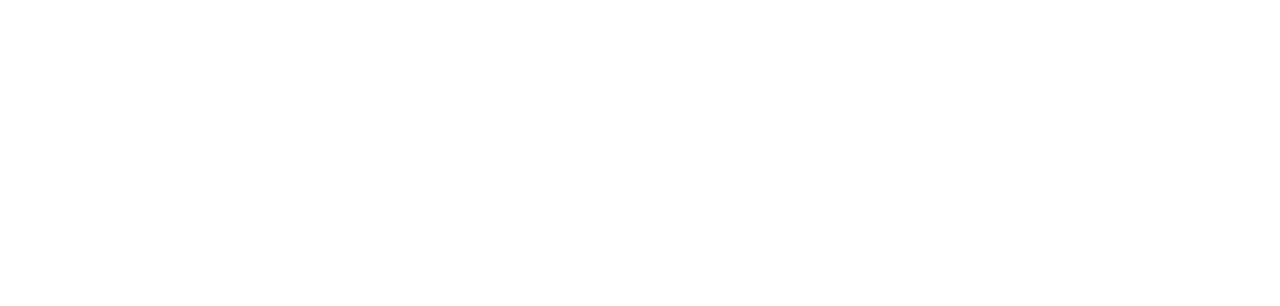
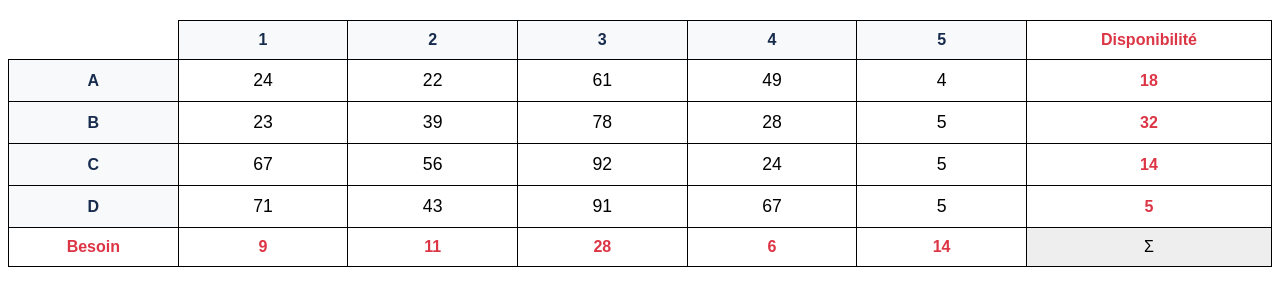
Before and after one commit to Nella04/ROproject, a React (Vite) app: page /a in a window 1280 px wide. Before the commit this address had no page. Shown: the top 306 px of the page. Built offline with nearby package versions, Linux system fonts and the light colour scheme.

Commit message:
arrangement de l'environnement

```diff
--- a/src/App.jsx
+++ b/src/App.jsx
@@ -4,6 +4,7 @@
 
 import FirstPage from './pages/firstPage';
 import SecondPage from './pages/secondPage';
+import Pageandrana from './pages/thirsPage';
 
 function App() {
   return (
@@ -12,6 +13,7 @@
         <Routes>
           <Route path="/" element={<FirstPage />} />
           <Route path="/second" element={<SecondPage />} />
+          <Route path="/a" element={<Pageandrana />} />
         </Routes>
       </div>
     </Router>
--- a/src/components/secondPage/LeftPanel.jsx
+++ b/src/components/secondPage/LeftPanel.jsx
@@ -9,6 +9,54 @@
     // --- Fonctions de mise à jour via setData ---
     const setDepots = (newDepots) => setData(prev => ({ ...prev, depots: newDepots }));
     const setMagasins = (newMagasins) => setData(prev => ({ ...prev, magasins: newMagasins }));
+
+    // --- Dans LeftPanel.jsx ---
+
+    useEffect(() => {
+        // 1. Synchronisation des dépôts avec noms par défaut (A, B, C...)
+        const updatedDepots = depots.map((d, i) => ({
+            ...d,
+            // Si le nom est vide, on génère le nom par défaut pour qu'il soit présent dans data
+            nomFinal: d.nom.trim() !== "" ? d.nom : String.fromCharCode(65 + (i % 26))
+        }));
+
+        // 2. Synchronisation des magasins avec noms par défaut (1, 2, 3...)
+        const updatedMagasins = magasins.map((m, i) => ({
+            ...m,
+            nomFinal: m.nom.trim() !== "" ? m.nom : (i + 1).toString()
+        }));
+
+        // 3. Matrice (identique à avant)
+        const newMatrice = depots.map((_, r) =>
+            magasins.map((_, c) => matrice[r]?.[c] || "")
+        );
+
+        // 4. Offres et Demandes (identique)
+        const newOffres = { ...offres };
+        depots.forEach(d => { if (newOffres[d.id] === undefined) newOffres[d.id] = ""; });
+
+        const newDemandes = { ...demandes };
+        magasins.forEach(m => { if (newDemandes[m.id] === undefined) newDemandes[m.id] = ""; });
+
+        // Comparaison pour éviter les boucles infinies
+        const hasChanged =
+            JSON.stringify(newMatrice) !== JSON.stringify(matrice) ||
+            JSON.stringify(updatedDepots) !== JSON.stringify(depots) || // Vérifie si les noms finaux ont changé
+            JSON.stringify(updatedMagasins) !== JSON.stringify(magasins);
+
+        if (hasChanged) {
+            setData(prev => ({
+                ...prev,
+                depots: updatedDepots,
+                magasins: updatedMagasins,
+                matrice: newMatrice,
+                offres: newOffres,
+                demandes: newDemandes
+            }));
+        }
+    }, [depots.length, magasins.length]);
+    // Note : Attention à ne pas mettre 'depots' ou 'magasins' entiers ici
+    // si vous mettez à jour 'setData' à l'intérieur, sinon -> boucle infinie.
 
     // --- Synchronisation de la matrice et des champs Offre/Demande ---
     useEffect(() => {
@@ -143,9 +191,9 @@
                 <button
                     className="bouton-btn bouton-btn-primary"
                     onClick={() => {
-                        console.log("data",data);
+                        console.log("data", data);
                         onAction(data);
-                        }
+                    }
                     }
                 >
                     {isCalculed ? "Modifier" : "Calculer"}
--- /dev/null
+++ b/src/components/secondPage/MatriceAffichage.jsx
@@ -0,0 +1,59 @@
+import React from 'react';
+import '../../style/components/secondPage/MatriceAffichage.scss';
+
+const MatriceAffichage = ({ nomdepot, nommagasin, dispo, besoin, matriceCoûts }) => {
+    return (
+        <div className="matrice-container">
+            <table className="custom-matrice">
+                <thead>
+                    <tr>
+                        {/* Case vide en haut à gauche */}
+                        <th className="empty-cell"></th>
+                        {/* En-têtes des colonnes : Noms des dépôts */}
+                        {nomdepot.map((depot, index) => (
+                            <th key={`h-depot-${index}`} className="header-depot">
+                                {depot}
+                            </th>
+                        ))}
+                        {/* Colonne finale pour la disponibilité */}
+                        <th className="header-dispo">Disponibilité</th>
+                    </tr>
+                </thead>
+                <tbody>
+                    {/* Lignes pour chaque magasin */}
+                    {nommagasin.map((magasin, rowIndex) => (
+                        <tr key={`row-magasin-${rowIndex}`}>
+                            {/* Première colonne de la ligne : Nom du magasin */}
+                            <td className="header-magasin">{magasin}</td>
+
+                            {/* Cellules intérieures (Matrice de données/coûts) */}
+                            {nomdepot.map((_, colIndex) => (
+                                <td key={`cell-${rowIndex}-${colIndex}`} className="data-cell">
+                                    {/* On affiche la valeur de la matrice si elle existe */}
+                                    {matriceCoûts && matriceCoûts[rowIndex] ? matriceCoûts[rowIndex][colIndex] : '-'}
+                                </td>
+                            ))}
+
+                            {/* Colonne de droite : Valeur de disponibilité (dispo) */}
+                            <td className="value-dispo">{dispo[rowIndex]}</td>
+                        </tr>
+                    ))}
+
+                    {/* Dernière ligne : Besoins */}
+                    <tr className="footer-besoin">
+                        <td className="label-besoin">Besoin</td>
+                        {besoin.map((b, index) => (
+                            <td key={`f-besoin-${index}`} className="value-besoin">
+                                {b}
+                            </td>
+                        ))}
+                        {/* Case vide en bas à droite ou Σ */}
+                        <td className="total-cell">Σ</td>
+                    </tr>
+                </tbody>
+            </table>
+        </div>
+    );
+};
+
+export default MatriceAffichage;
--- /dev/null
+++ b/src/pages/thirsPage.jsx
@@ -0,0 +1,29 @@
+import React from "react";
+import MatriceAffichage from "../components/secondPage/MatriceAffichage";
+
+export default function Pageandrana() {
+    const exempleDonnees = {
+        depots: ["1", "2", "3", "4","5"],
+        magasins: ["A", "B", "C", "D"],
+        disponibilites: [18, 32, 14, 5], // Valeurs à droite
+        besoins: [9, 11, 28, 6, 14],        // Valeurs en bas
+        // Matrice 2D pour les coûts centraux
+        couts: [
+            [24, 22, 61, 49,4],
+            [23, 39, 78, 28,5],
+            [67, 56, 92, 24,5],
+            [71, 43, 91, 67,5],
+        ]
+    };
+
+    // Utilisation :
+    return (
+        <MatriceAffichage
+            nomdepot={exempleDonnees.depots}
+            nommagasin={exempleDonnees.magasins}
+            dispo={exempleDonnees.disponibilites}
+            besoin={exempleDonnees.besoins}
+            matriceCoûts={exempleDonnees.couts}
+        />
+    )
+};
--- /dev/null
+++ b/src/style/components/secondPage/MatriceAffichage.scss
@@ -0,0 +1,50 @@
+.matrice-container {
+    margin: 20px 0;
+    overflow-x: auto;
+
+    .custom-matrice {
+        border-collapse: collapse;
+        width: 100%;
+        background-color: white;
+        font-family: Arial, sans-serif;
+
+        th,
+        td {
+            border: 1px solid #000; // Bordure noire comme sur l'image
+            padding: 10px;
+            text-align: center;
+            min-width: 60px;
+        }
+
+        .empty-cell {
+            border: none; // Pas de bordure pour la case en haut à gauche
+        }
+
+        .header-depot,
+        .header-magasin {
+            background-color: #f8f9fa;
+            font-weight: bold;
+            color: var(--primary-color, #172b4D);
+        }
+
+        .header-dispo,
+        .value-dispo,
+        .label-besoin,
+        .value-besoin {
+            color: #DC3545; // Rouge pour les stocks/besoins comme sur l'image
+            font-weight: bold;
+        }
+
+        .data-cell {
+            font-size: 1.1rem;
+        }
+
+        .footer-besoin {
+            background-color: #fff;
+        }
+
+        .total-cell {
+            background-color: #eee;
+        }
+    }
+}
```
Also changed, not shown: src/components/secondPage/prompt.txt (added).
